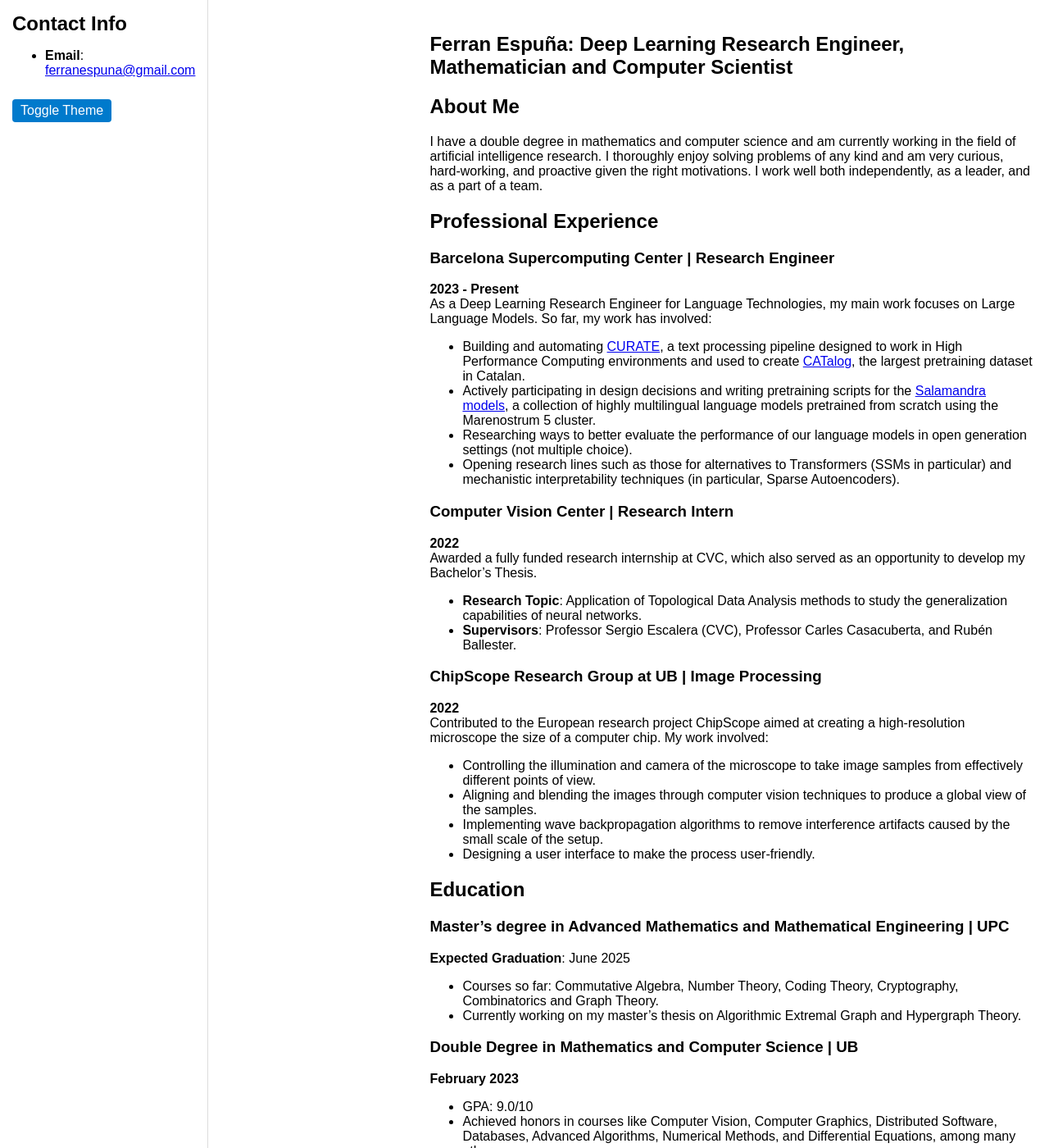
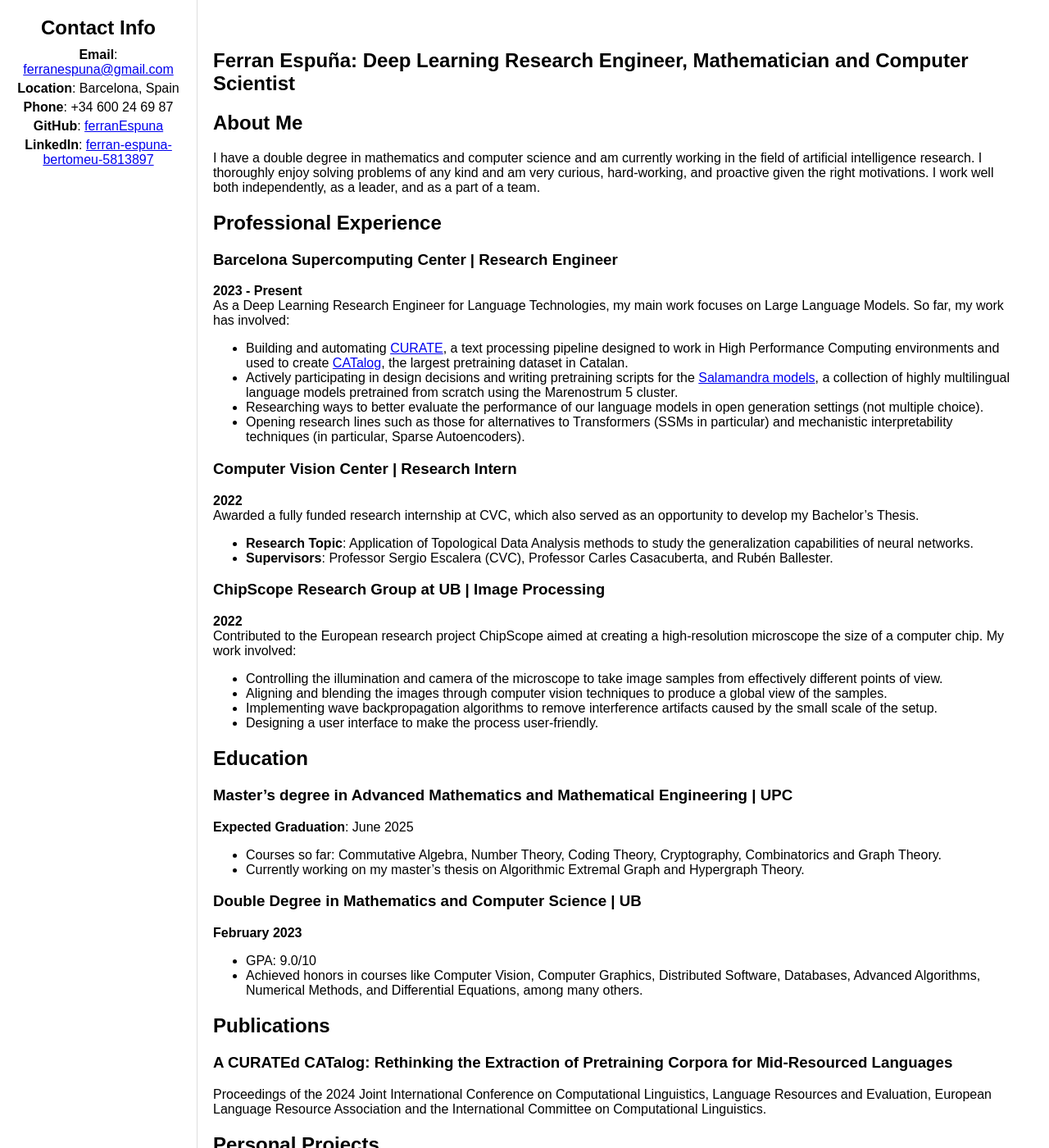
Before and after one commit to ferranEspuna/ferranEspuna, a Jekyll site: the page built from README.md, in a window 1280 px wide and 1400 px high. Shown: the whole window at 82% size. Built offline with Jekyll 4.4.1, drawn with Linux system fonts in a browser that asks for light colours; our own code applies the rules of GitHub Pages for plain Markdown files.

Commit message:
Update default.html

```diff
--- a/_layouts/default.html
+++ b/_layouts/default.html
@@ -9,96 +9,68 @@
     body {
       margin: 0;
       font-family: Arial, sans-serif;
-      display: flex;
-      flex-direction: column;
-      background-color: #ffffff;
-      color: #000000;
-      transition: background-color 0.3s, color 0.3s;
     }
 
     /* Wrapper for overall page alignment */
     .wrapper {
-      width: 100%;
       padding: 20px;
       transition: margin-left 0.3s;
     }
 
     /* Styling for the header */
     .header {
-      border-bottom: 1px solid #ddd;
-      padding: 15px;
       position: sticky;
       top: 0;
-      width: 100%;
+      width: 100%; /* Ensures full-width in vertical mode */
       background-color: white;
       border-bottom: 1px solid #ddd;
       padding: 15px;
       z-index: 1000;
-      transition: transform 0.3s ease;
+      transition: transform 0.3s ease; /* Smooth hide/show animation */
     }
 
     /* Header content styling */
     .header h2 {
       font-size: 1.5em;
       margin: 0 0 10px;
+      text-align: center;
+    }
+
+    .header ul {
+      padding: 0;
+      margin: 0;
+      list-style-type: none;
+      text-align: center;
+    }
+
+    .header li {
+      font-size: 1em;
+      margin: 5px 0;
     }
 
     /* Sidebar layout for larger screens */
     @media (min-width: 800px) {
       body {
-        flex-direction: row;
         display: flex;
       }
 
       .header {
-        width: 250px;
+        position: fixed;
+        top: 0;
+        left: 0;
         height: 100vh;
+        width: 200px;
+        padding: 20px;
         border-right: 1px solid #ddd;
         border-bottom: none;
         text-align: left;
-        transform: none;
+        transform: none; /* Keep it visible at all times */
       }
 
       .wrapper {
-        margin-left: 250px;
+        margin-left: 220px; /* Offset to ensure content is not covered by sidebar */
+        padding: 40px; /* Additional padding for horizontal mode */
       }
-    }
-
-    /* Dark Mode */
-    @media (prefers-color-scheme: dark) {
-      body {
-        background-color: #000000;
-        color: #ffffff;
-      }
-      .header {
-        background-color: #333;
-        color: #ffffff;
-        border-color: #444;
-      }
-    }
-
-    /* Dark theme class */
-    .dark {
-      background-color: #000000;
-      color: #ffffff;
-    }
-    .dark .header {
-      background-color: #333;
-      color: #ffffff;
-      border-color: #444;
-    }
-
-    /* Toggle Button */
-    .theme-toggle {
-      cursor: pointer;
-      padding: 5px 10px;
-      border: none;
-      background-color: #007acc;
-      color: #fff;
-      font-size: 1em;
-      margin-top: 10px;
-      border-radius: 4px;
-      transition: background-color 0.3s;
     }
   </style>
 </head>
@@ -108,50 +80,32 @@
     <h2>Contact Info</h2>
     <ul>
       <li><strong>Email</strong>: <a href="mailto:ferranespuna@gmail.com">ferranespuna@gmail.com</a></li>
+      <li><strong>Location</strong>: Barcelona, Spain</li>
+      <li><strong>Phone</strong>: +34 600 24 69 87</li>
+      <li><strong>GitHub</strong>: <a href="https://github.com/ferranEspuna">ferranEspuna</a></li>
+      <li><strong>LinkedIn</strong>: <a href="https://linkedin.com/in/ferran-espuna-bertomeu-5813897">ferran-espuna-bertomeu-5813897</a></li>
     </ul>
-    <button class="theme-toggle" onclick="toggleTheme()">Toggle Theme</button>
   </header>
 
+  <!-- Main content section -->
   <div class="wrapper">
     <section>
       {{ content }}
     </section>
   </div>
 
-  <!-- JavaScript for theme toggling and header scroll behavior -->
+  <!-- JavaScript for scroll-up show/hide header functionality -->
   <script>
-    const prefersDarkScheme = window.matchMedia("(prefers-color-scheme: dark)");
+    let lastScrollY = window.scrollY;
     const header = document.getElementById('header');
-    let lastScrollY = window.scrollY;
 
-    function loadTheme() {
-      const theme = localStorage.getItem("theme");
-      if (theme === "dark" || (!theme && prefersDarkScheme.matches)) {
-        document.body.classList.add("dark");
-      } else {
-        document.body.classList.remove("dark");
-      }
-    }
-
-    function toggleTheme() {
-      if (document.body.classList.contains("dark")) {
-        document.body.classList.remove("dark");
-        localStorage.setItem("theme", "light");
-      } else {
-        document.body.classList.add("dark");
-        localStorage.setItem("theme", "dark");
-      }
-    }
-
-    // Load the theme based on saved or default preference
-    loadTheme();
-
-    // Scroll-up show/hide header functionality
     window.addEventListener('scroll', () => {
-      if (window.innerWidth < 800) {
+      if (window.innerWidth < 800) { // Only apply on vertical/smaller screens
         if (window.scrollY > lastScrollY) {
+          // Scrolling down, hide header
           header.style.transform = 'translateY(-100%)';
         } else {
+          // Scrolling up, show header
           header.style.transform = 'translateY(0)';
         }
         lastScrollY = window.scrollY;
```
